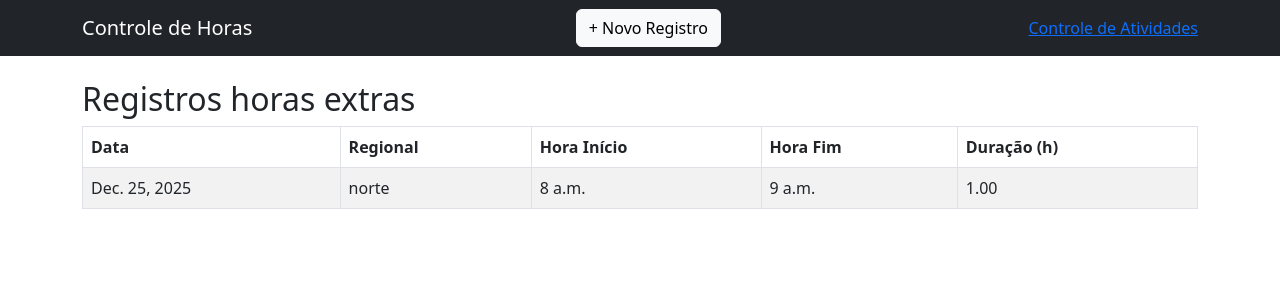
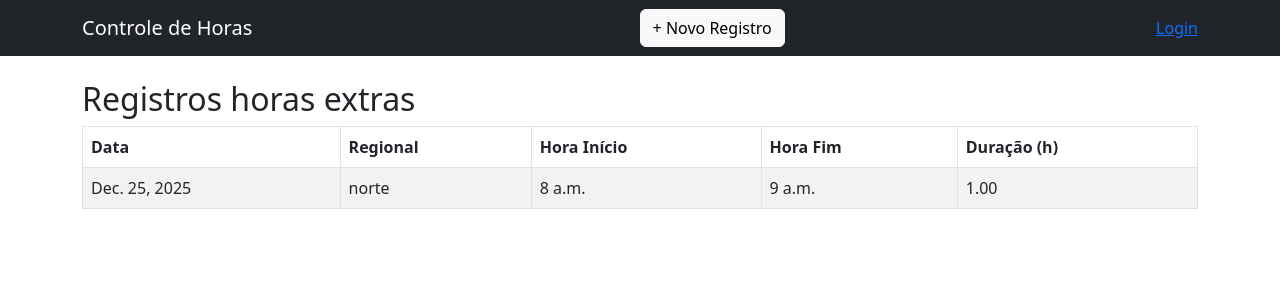
Before and after one commit to silviadebussi/horaextra, a Django app: page / in a window 1280 px wide. Shown: the top 300 px of the page. Run offline with Django 5.2, Linux system fonts and the light colour scheme; a user stored in the database is signed in; data comes from the database, SQL or seed files in the repository; both versions use the stored data as it was after the commit.

Commit message:
att na pagina inicial

```diff
--- a/core/Templates/core/Inicio.html
+++ b/core/Templates/core/Inicio.html
@@ -10,7 +10,7 @@
         <div class="container">
             <a class="navbar-brand" href="{% url 'lista_registros' %}">Controle de Horas</a>
             <a class="btn btn-light" href="{% url 'criar_registro' %}">+ Novo Registro</a>
-            <a href="{% url 'lista_atividades' %}">Controle de Atividades</a>
+            <a href="{% url 'login' %}">Login</a>
 
         </div>
     </nav>
--- a/core/Templates/core/atividades/listar.html
+++ b/core/Templates/core/atividades/listar.html
@@ -3,7 +3,7 @@
 {% block title %}Minhas Atividades{% endblock %}
 
 {% block content %}
-<h2 class="mb-4">Minhas Atividades</h2>
+<h2 class="mb-4">Atividades Disponibilizadas</h2>
 <a href="{% url 'criar_atividade' %}" class="btn btn-primary mb-3">+ Nova Atividade</a>
 
 <table class="table table-bordered">
```
Also changed, not shown: db.sqlite3.
